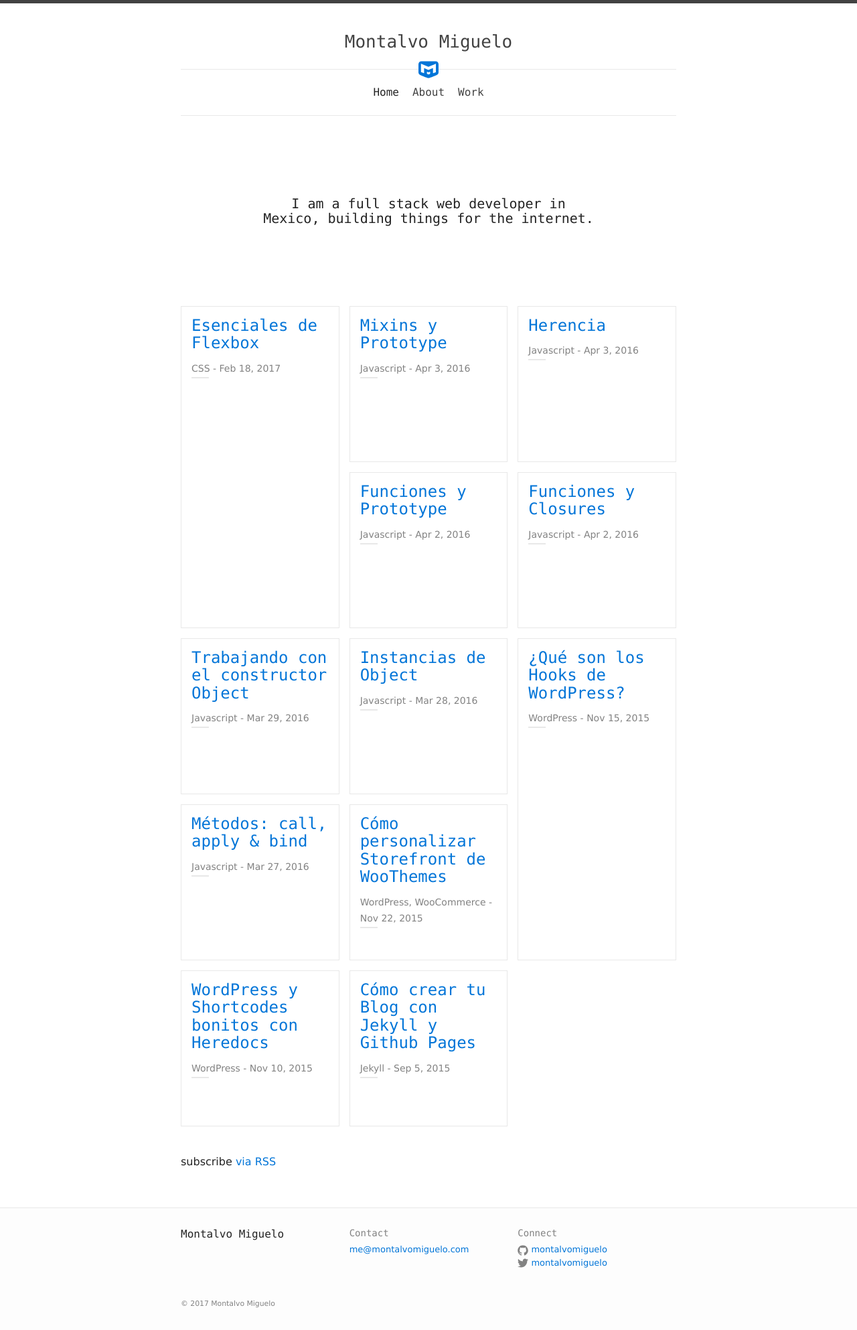
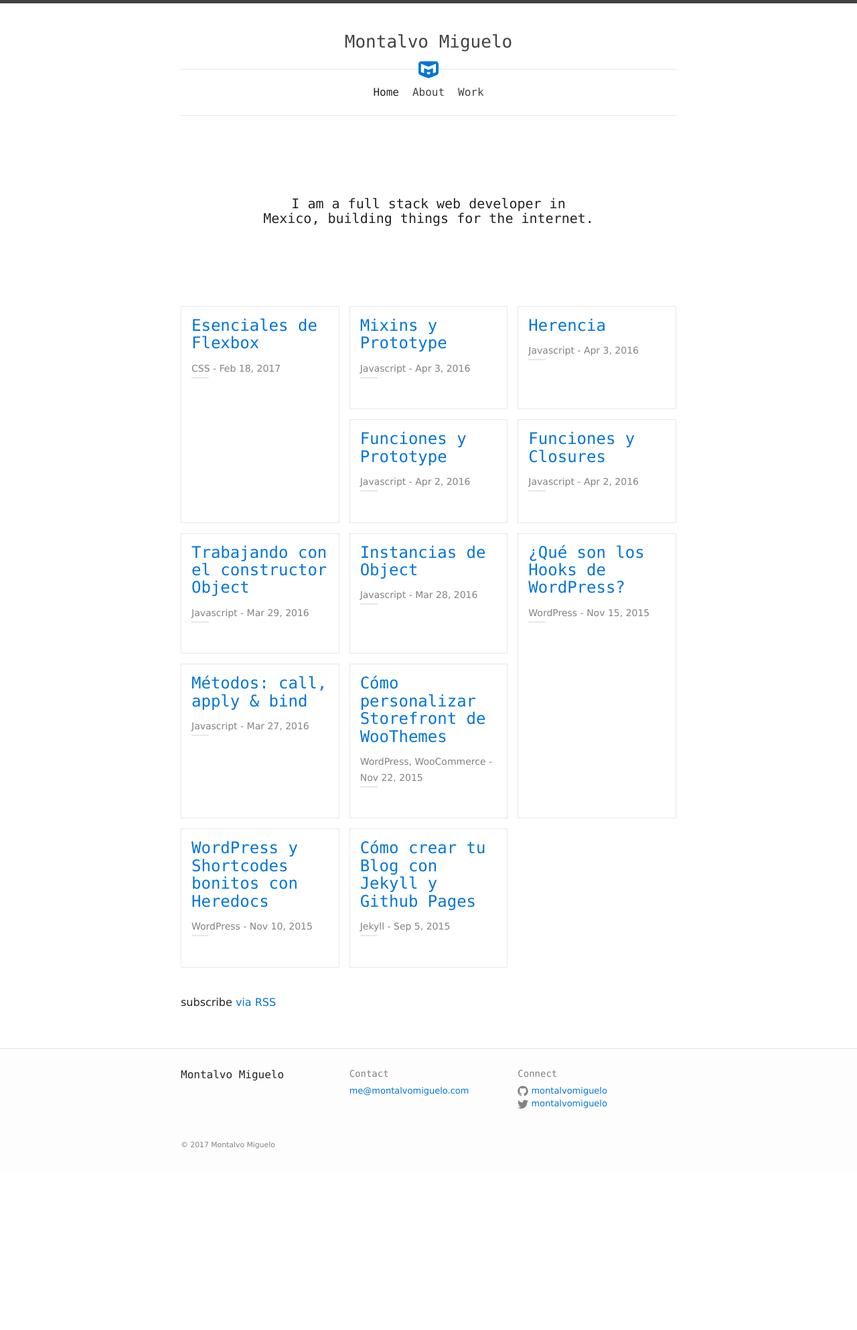
Before and after one commit to montalvomiguelo/montalvomiguelo.github.io, a Jekyll site: the page built from index.html, in a window 1280 px wide. Shown: the whole page at 67% size. Built offline with Jekyll 4.4.1, drawn with Linux system fonts in a browser that asks for light colours; after the commit the page ends 1748 px from its top, so only the background shows below that.

Commit message:
update styles post link

```diff
--- a/_sass/_layout.scss
+++ b/_sass/_layout.scss
@@ -197,6 +197,8 @@
   }
 
   @include element(item) {
+    margin-bottom: $spacing-unit / 2;
+
     @include media-query($post-palm) {
       padding-left: $spacing-unit / 2;
       width: 50%;
@@ -215,12 +217,9 @@
     }
 
     @include media-query($post-laptop) {
+      @include flex(1);
+      @include display-flexbox();
       padding-left: $spacing-unit / 2;
-      @include flex(1);
-
-      .post-link {
-        height: $base-font-size * $phi * 9 * 2 + ($spacing-unit / 2);
-      }
     }
   }
 
@@ -257,17 +256,8 @@
 .post-link {
   border: 1px solid $grey-color-light;
   display: block;
-  height: $base-font-size * $phi * 7;
-  margin-bottom: $spacing-unit / 2;
-  padding: $spacing-unit / 2;
-
-  @include media-query($post-palm) {
-    height: $base-font-size * $phi * 8;
-  }
-
-  @include media-query($post-laptop) {
-    height: $base-font-size * $phi * 9;
-  }
+  height: 100%;
+  padding: $spacing-unit / 2 $spacing-unit / 2 $spacing-unit * $phi;
 
   &:hover {
     background: darken($background-color, .6%);
```
